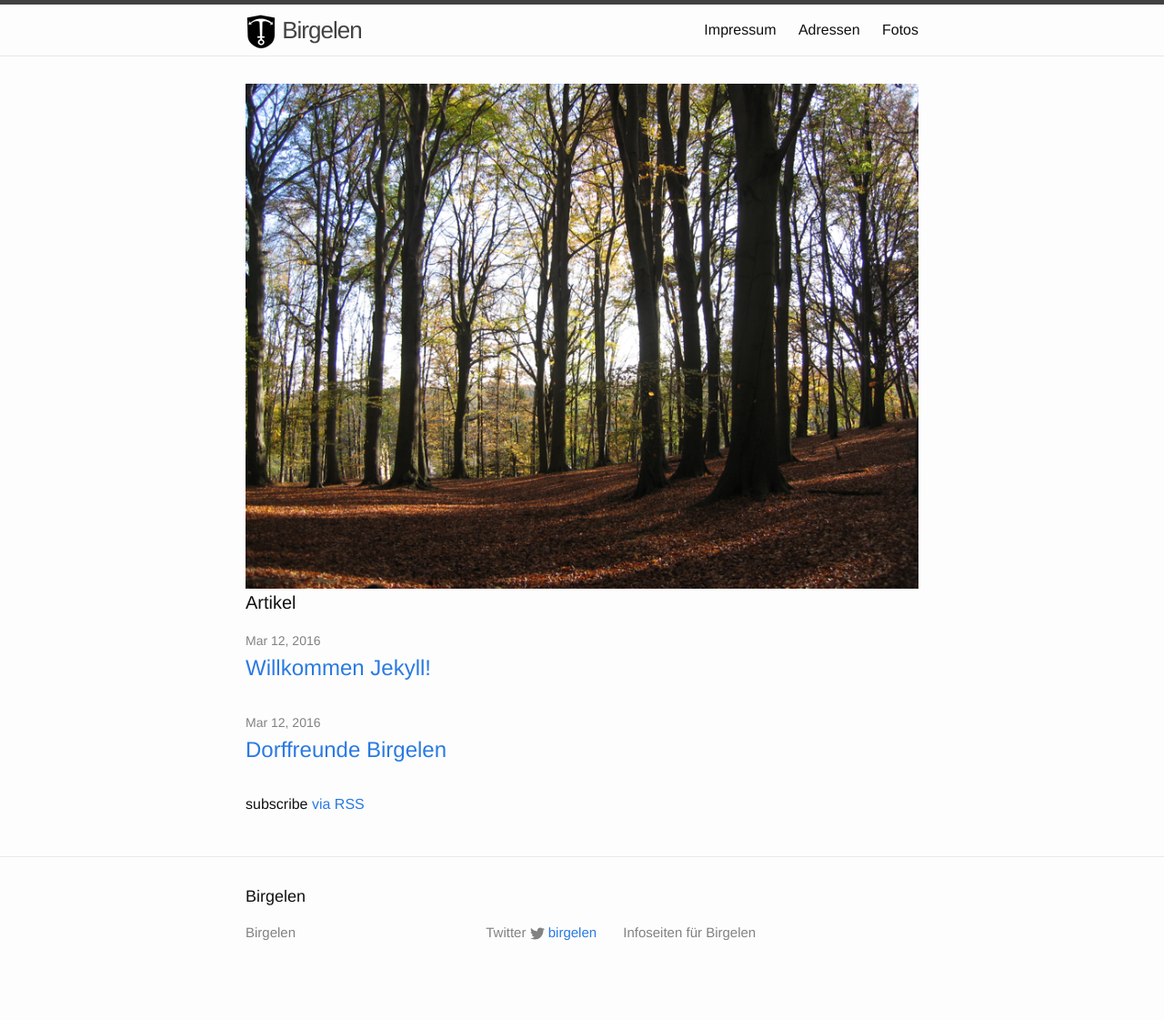
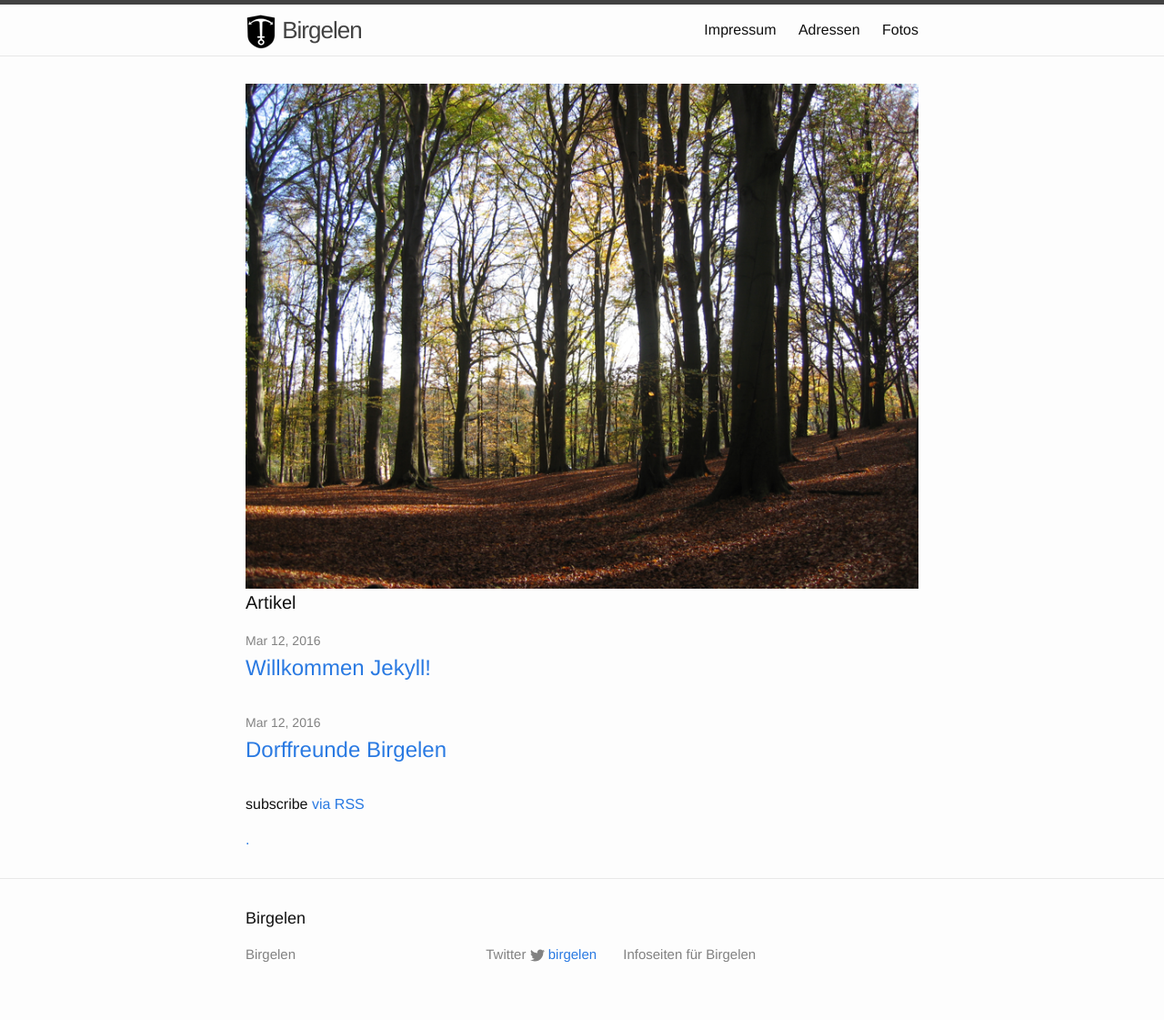
Before and after one commit to Fulnir/Birgelen, a Jekyll site: the page built from index.html, in a window 1280 px wide. Shown: the whole page at 91% size. Built offline with Jekyll 4.4.1, drawn with Linux system fonts in a browser that asks for light colours; before the commit the page ends 1097 px from its top, so only the background shows below that.

Commit message:
kleine Änderungen

```diff
--- a/index.html
+++ b/index.html
@@ -19,6 +19,6 @@
     {% endfor %}
   </ul>
 
-  <p class="rss-subscribe">subscribe <a href="{{ "/feed.xml" | prepend: site.baseurl }}">via RSS</a></p>
+  <p class="rss-subscribe">subscribe <a href="{{ "/feed.xml" | prepend: site.baseurl }}">via RSS</a></p><a href="http://www.codex-vinum.com">.</a>
 
 </div>
```
Also changed, not shown: about.md (+2 -1 lines), 3 other files.
